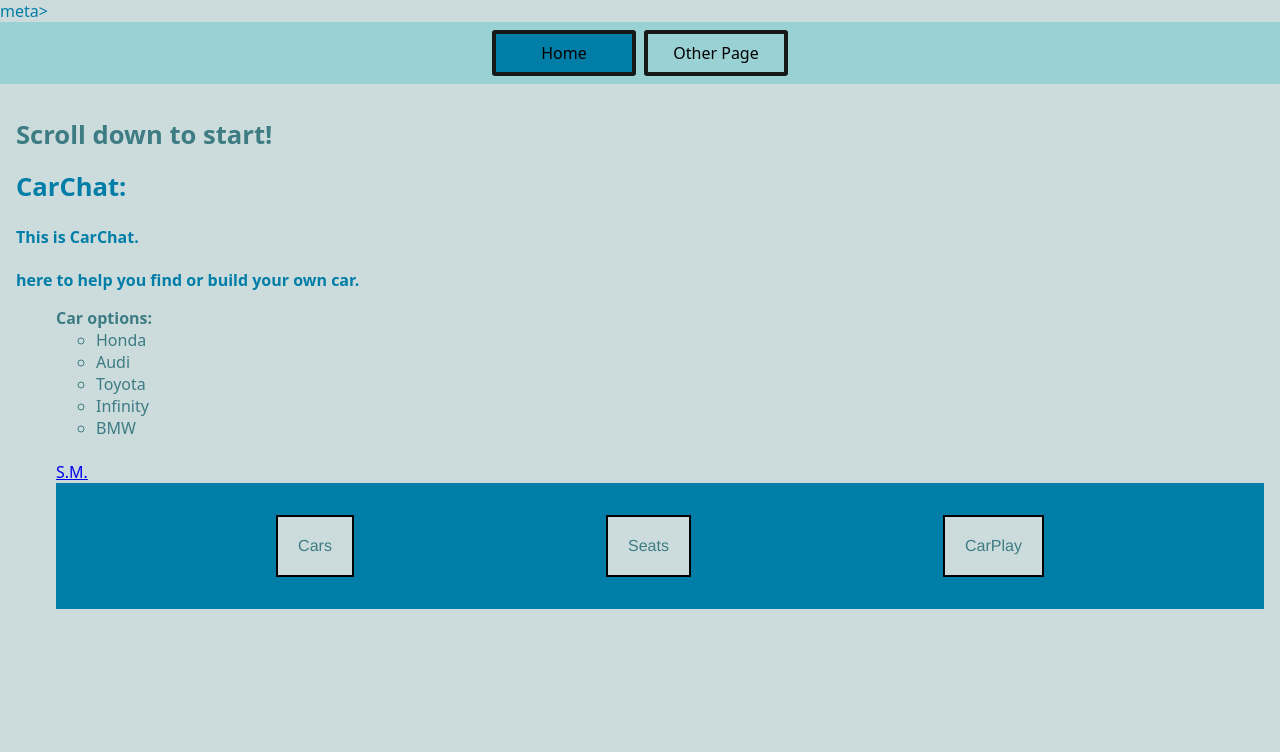
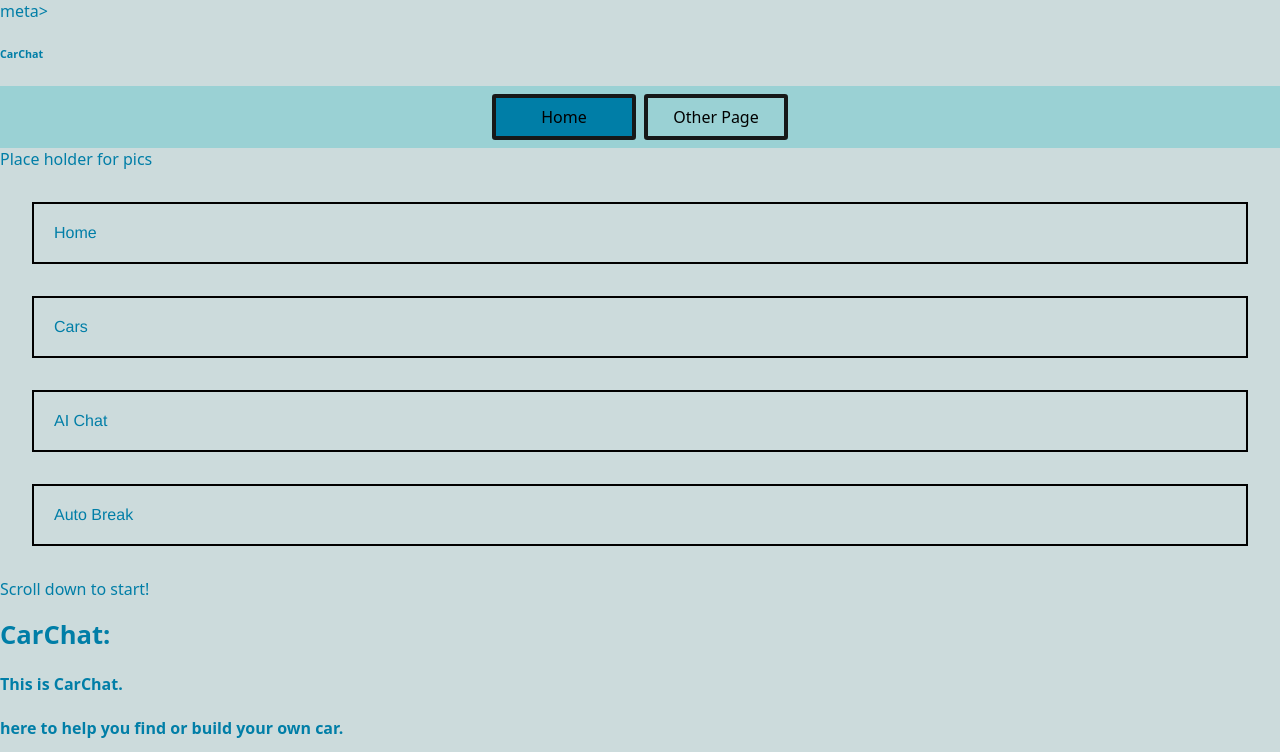
Before and after one commit to yclark02-blip/CPS-School-work, a website: page index.html in a window 1280 px wide. Shown: the top 752 px of the page. Drawn offline with Linux system fonts and the light colour scheme.

Commit message:
10/15/2020#2

```diff
--- a/index.html
+++ b/index.html
@@ -13,12 +13,20 @@
     <script type="module" src="script.js"></script>
   </head>
   <body>
+    <h6> CarChat</h6>
     <nav>
       <a href="/" aria-current="page">Home</a>
       <a href="/page2.html">Other Page</a>
     </nav>
-    <main>
+    <div> Place holder for pics</div>
+    <div class="parent"></div>
+    <div class="child">Home</div>
+    <div class="child">Cars</div>
+    <div class="child">AI Chat</div>
+    <div class="child">Auto Break</div>
+    </body
 
+      <main
       <h1 style="color:#3d7c83;">Scroll down to start!</h1>
       <h1>CarChat:
         <h4>This is CarChat.</h4>
```
